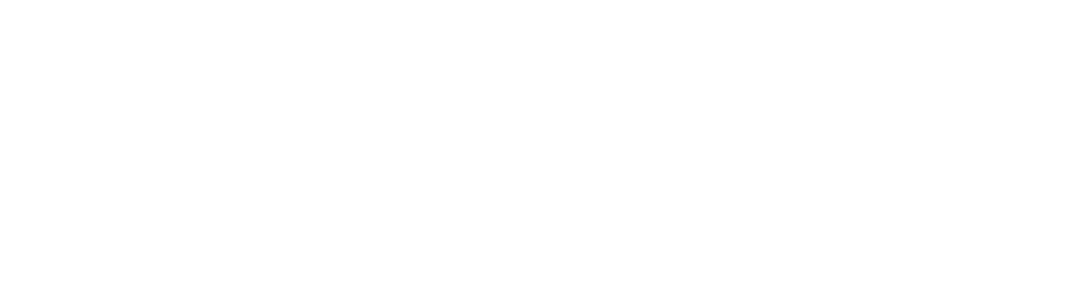
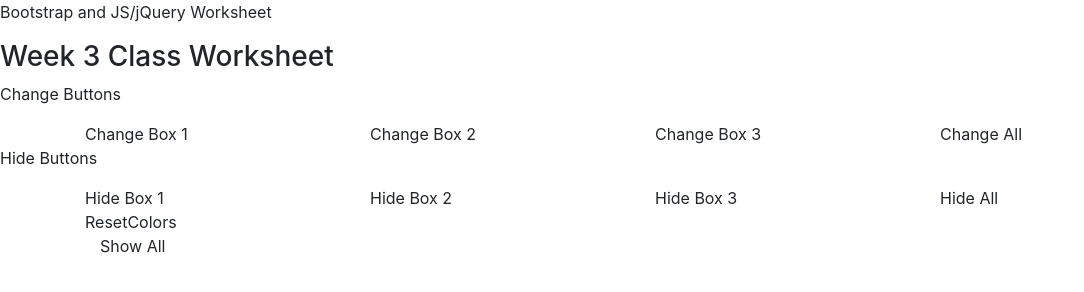
Before and after one commit to mbusseyjr/boot-js-homework, a plain HTML site: page index.html in a window 1280 px wide. Shown: the whole page, without its empty margins (0-1084 px from the left). Drawn offline with nearby package versions, Linux system fonts and the light colour scheme.

Commit message:
HW V3 : HTML Finished

```diff
--- a/index.html
+++ b/index.html
@@ -14,6 +14,89 @@
 </head>
 <body>
 
+        <p>Bootstrap and JS/jQuery Worksheet</p>
+
+        <h3>Week 3 Class Worksheet</h3>
+
+        <div class="container">
+            <div class="row boxesRow">
+                <div class="col firstdiv">
+
+                </div>
+                <div class="col seconddiv">
+
+                </div>
+                <div class="col thirddiv">
+
+                </div>
+            </div>
+        </div>
+
+        <p class="changeTitle">Change Buttons</p>
+
+        <div class="container">
+            <div class="row">
+                <div class="col changebtn1"
+                    <span>Change Box 1</span>
+            </div>
+                <div class="col changebtn2"
+                    <span>Change Box 2</span>
+            </div>
+                <div class="col changebtn3"
+                    <span>Change Box 3</span>
+            </div>
+                <div class="col changeAllbtn"
+                    <span>Change All </span>
+            </div>
+        </div>
+    </div>
+
+    <p class="hidetitle">Hide Buttons</p>
+
+
+<div class="container">
+            <div class="row">
+                <div class="col hidebtn1"
+                    <span>Hide Box 1</span>
+            </div>
+                <div class="col hidebtn2"
+                    <span>Hide Box 2</span>
+            </div>
+                <div class="col hidebtn3"
+                    <span>Hide Box 3</span>
+            </div>
+                <div class="col hideAllbtn"
+                    <span>Hide All </span>
+            </div>
+        </div>
+    </div>
+
+    <div class="container">
+        <div class="row">
+            <div class="col"
+                <span class="ResetColors">ResetColors</span>
+        </div>
+            <div class="col-6"></div>
+
+        </div>
+            <div class="col"
+                <span class="ShowAllBoxes">Show All</span>
+        </div>
+
+        </div>
+    </div>
+</div>
+
+    </div>
+    </div>
+        </div>
+
+
+
+
+
+
+
 
 </--Link to JS -->
     <script src="https://code.jquery.com/jquery-3.5.1.min.js" integrity="sha256-9/aliU8dGd2tb6OSsuzixeV4y/faTqgFtohetphbbj0=" crossorigin="anonymous"></script>
```
Also changed, not shown: 1 other file.
